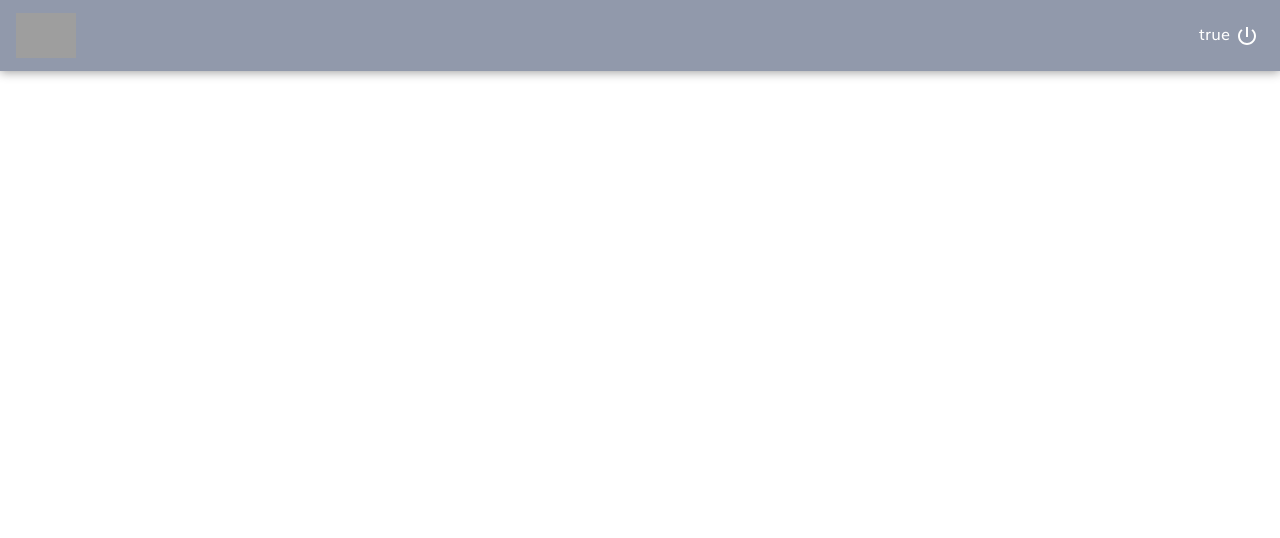
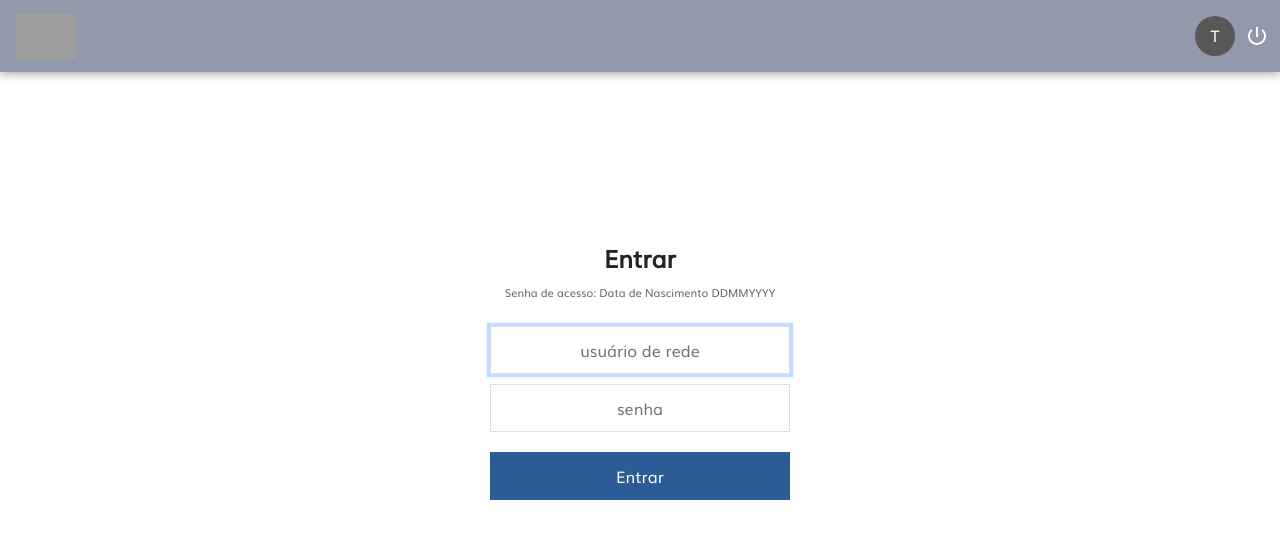
Before and after one commit to wagnercandido/stf-enquetes-web, a React (Create React App) app: page /login in a window 1280 px wide. Shown: the top 538 px of the page. Built offline with nearby package versions, Linux system fonts and the light colour scheme; sample sign-in values are in the browser's storage; grey boxes are pictures that could not be loaded.

Commit message:
Atualizacao do Projeto

```diff
--- a/src/components/Enquete/index.js
+++ b/src/components/Enquete/index.js
@@ -48,7 +48,8 @@ export default class Enquete extends Component {
     }
 
     registerToSocket = () => {
-        const socket = io('https://stf-pocka-backend.herokuapp.com');
+        // const socket = io('https://stf-pocka-backend.herokuapp.com');
+        const socket = io('http://localhost:3333');
 
         socket.on('like', likedComment => {
             this.setState({
@@ -67,7 +68,10 @@ export default class Enquete extends Component {
     }
 
     votarComment = async id => {
-        const response = await api.post(`/sugestoes/${id}/like`);
+        const idUser = localStorage.getItem('idLoggedUser');
+        const response = await api.post(`/sugestoes/${id}/like`, {
+            "_id": idUser
+        });
     }
 
     publicarsugestao = async () => {
@@ -95,15 +99,18 @@ export default class Enquete extends Component {
                             </div>
                             <div className="col-11">
                                 <Card className="cardQuestion">
-                                    <div className="cardHeader">
-                                        <Card.Title className="cardTitle">{this.state.enquete.title}</Card.Title>
+                                    <div className="row rowInterno cardHeader">
+                                        <Card.Subtitle className="mb-2 text-muted cardText">{this.state.enquete.author}</Card.Subtitle>
                                         <span className="timecommet">há {
                                             distanceInWords(this.state.enquete.createdAt, new Date(), {
                                                 locale: pt
                                             })}
                                         </span>
                                     </div>
-                                    <Card.Subtitle className="mb-2 text-muted cardText">{this.state.enquete.author}</Card.Subtitle>
+                                    <div className="row rowInterno">
+                                        <Card.Title className="cardTitle">{this.state.enquete.title}</Card.Title>
+
+                                    </div>
                                     <div className="row">
                                         <div className="col-12 text-right ajusteGrid">
                                             <small ><strong>{this.state.qtdSugestoes}</strong> sugestões</small>
@@ -114,9 +121,9 @@ export default class Enquete extends Component {
                                     <div className="row gridCorrect">Adicione uma sugestão</div>
                                     <div className="row gridCorrect">
                                         <Form.Control
-                                            value={this.state.newComment} maxLength="150"
+                                            value={this.state.newComment} maxLength="300"
                                             onChange={this.handleInputCommentChange}
-                                            as="textarea" rows="2" className="textArea" style={{ resize: 'none' }} placeholder="Sugestão" />
+                                            as="textarea" rows="2" className="textArea" placeholder="Sugestão" />
                                     </div>
                                     <div className="row">
                                         <div className="col-12 text-right">
--- a/src/components/Enquete/styles.css
+++ b/src/components/Enquete/styles.css
@@ -123,3 +123,7 @@
 .ajusteGrid {
     margin-bottom: 10px
 }
+
+.rowInterno {
+    margin: 0;
+}
--- a/src/components/Header/index.js
+++ b/src/components/Header/index.js
@@ -15,30 +15,49 @@ export default class Header extends Component {
 
     redirectLogin = () => {
         localStorage.removeItem('loggedUser');
-        window.location.href = 'https://stf-pocka-backend.herokuapp.com/enquetes'
+        // window.location.href = 'https://stf-pocka-frontend.herokuapp.com/login'
+        window.location.href = '/login'
     }
 
     componentDidMount() {
-        setTimeout( () => {
+        setTimeout(() => {
             var loggedUser = localStorage.getItem('loggedUser');
             this.setState({ loggedUser });
         }, 3000)
     }
 
+    componentDidUpdate() {
+        setTimeout(() => {
+            var loggedUser = localStorage.getItem('loggedUser');
+            this.setState({ loggedUser });
+        }, 3000)
+    }
+
+    returnIniciais = (nome) => {
+        if (nome) {
+            const iniciais = nome.trim().split(" ");
+            const retorno = iniciais.length > 1 ? iniciais[0][0] + iniciais[1][0] : iniciais[0][0]
+            return retorno.toUpperCase();
+        }
+    }
+
     render() {
         return (
             <Navbar className="navbar">
-                <Navbar.Brand className="brand" href="#home"><img src={logo} height="45px" /></Navbar.Brand>
+                <Navbar.Brand className="brand" href="/"><img src={logo} height="45px" /></Navbar.Brand>
                 <Navbar.Toggle />
                 <Navbar.Collapse className="justify-content-end">
                     <Navbar.Text>
-                        <a onClick={this.redirectLogin} style={{ 'cursor': 'pointer' }}>
-                            {this.state.loggedUser}
-                            <img id='icon' src={this.state.loggedUser? logoff: ''}></img>
-                        </a>
+                        <div className="row" style={{ 'display': this.state.loggedUser ? '' : 'none' }}>
+                            <div className="iniciaisArea">
+                                {this.returnIniciais(this.state.loggedUser)}
+                            </div>
+                            <a onClick={this.redirectLogin} style={{ 'cursor': 'pointer' }}>
+                                <img id='icon' src={logoff}></img>
+                            </a>
+                        </div>
 
                     </Navbar.Text>
-
                 </Navbar.Collapse>
             </Navbar>
         );
--- a/src/components/Header/styles.css
+++ b/src/components/Header/styles.css
@@ -12,5 +12,23 @@
 
 #icon{
     filter: invert(1.0);
-    margin: 5px;
+    margin-left: 10px;
+    margin-right: 10px;
+    margin-top: 8px;
 }
+
+#icon:hover {
+    opacity: 0.4;
+}
+
+.iniciaisArea {
+    height: 40px;
+    width: 40px;
+    background: #585858;
+    flex: 1;
+    text-align: center;
+    border-radius: 30px;
+    padding-top: 7px;
+    font-size: 16px;
+    color: #FFF;
+}
--- a/src/components/Main/styles.css
+++ b/src/components/Main/styles.css
@@ -22,6 +22,7 @@
 }
 
 .cardHeader {
+    padding-top: 10px;
     display: flex;
     justify-content: space-between;
     align-items: center;
@@ -124,3 +125,7 @@ h3 {
 .ajusteGrid {
     margin-bottom: 10px
 }
+
+.rowInterno {
+    margin: 0;
+}
--- a/src/components/Usuarios/index.js
+++ b/src/components/Usuarios/index.js
@@ -11,6 +11,8 @@ export default class Usuarios extends Component {
         newUser: '',
         newPass: '',
         error: '',
+        pressSenha: '',
+        id: ''
     }
 
     componentDidMount() {
@@ -36,8 +38,9 @@ export default class Usuarios extends Component {
         })
 
         if (response.data.status === 200) {
-            setUser({ name: response.data.user });
+            setUser({ name: response.data.user, id: response.data._id });
             localStorage.setItem('loggedUser', response.data.user);
+            localStorage.setItem('idLoggedUser', response.data._id);
             this.props.history.push(`/enquetes`);
         } else {
             this.setState({ error: 'usuário ou senha inválido' })
@@ -58,10 +61,14 @@ export default class Usuarios extends Component {
                 {
                     ({ setUser }) => (
                         <div id="main-container">
-                            <form >
-                                <input type="hidden" value="texto" />
+                            <form className="classForm">
+                                <h4>
+                                    <label for="username">Entrar</label>
+                                </h4>
+                                <small className="info">Senha de acesso: Data de Nascimento DDMMYYYY</small>
                                 <Form.Control
-                                    placeholder="usuario de rede" autoComplete="desligado" autoCorrect="off" spellCheck="off"
+                                    id="username"
+                                    placeholder="usuário de rede" autoComplete="desligado" autoCorrect="off" spellCheck="off"
                                     value={this.state.newUser}
                                     onChange={this.handleUserChange}
                                     autoFocus
@@ -76,7 +83,7 @@ export default class Usuarios extends Component {
                                     onKeyUpCapture={event => { this.efetuarLogin(event.keyCode, setUser) }}
                                 />
                                 <small className="error">{this.state.error}</small>
-                                <Button className="btnEntrar" onClick={() => this.login(setUser)} title="sua senha é sua data de nascimento">Entrar</Button>
+                                <Button className="btnEntrar" onClick={() => this.login(setUser)} >Entrar</Button>
 
                             </form>
                         </div>
--- a/src/components/Usuarios/styles.css
+++ b/src/components/Usuarios/styles.css
@@ -30,7 +30,7 @@
     margin-top: 30px;
     background: #2c5c96;
     color: #FFF;
-    font-weight: bold;
+    /* font-weight: bold; */
     border: 0;
     cursor: pointer;
 }
@@ -44,3 +44,19 @@
     text-align: center;
     margin-bottom: -10px;
 }
+
+label {
+    display: inline-block;
+    font-weight: bold;
+}
+
+.info {
+    font-size: 11px;
+    color: #676666;
+    margin-bottom: 15px;
+    margin-top: -5px;
+}
+
+.classForm {
+    text-align: center;
+}
--- a/src/routes.js
+++ b/src/routes.js
@@ -10,7 +10,7 @@ const PrivateRoute = ({ component: Component, ...rest }) => (
     <Route {...rest} render={(props) => (
         localStorage.getItem('loggedUser')
             ? <Component {...props} />
-            : <Redirect to='/' />
+            : <Redirect to='/login' />
     )} />
 )
 
@@ -20,7 +20,8 @@ const Routes = () => (
             ctx =>
                 <BrowserRouter>
                     <Switch>
-                        <Route path="/" exact component={Usuarios} />
+                        <Route path="/" exact component={Main} />
+                        <Route path="/login" exact component={Usuarios} />
                         <PrivateRoute path="/enquetes" exact component={Main} />
                         <PrivateRoute path="/enquetes/:id" exact component={Enquete} />
                     </Switch>
--- a/src/services/api.js
+++ b/src/services/api.js
@@ -1,7 +1,8 @@
 import axios from 'axios';
 
 const api = axios.create({
-  baseURL: 'https://stf-pocka-backend.herokuapp.com',
+  // baseURL: 'https://stf-pocka-backend.herokuapp.com',
+  baseURL: 'http://localhost:3333',
 });
 
 export default api;
```
Also changed, not shown: src/components/Main/index.js (+13 -14 lines), 1 other file (tests, documents, lock files or other folders).
